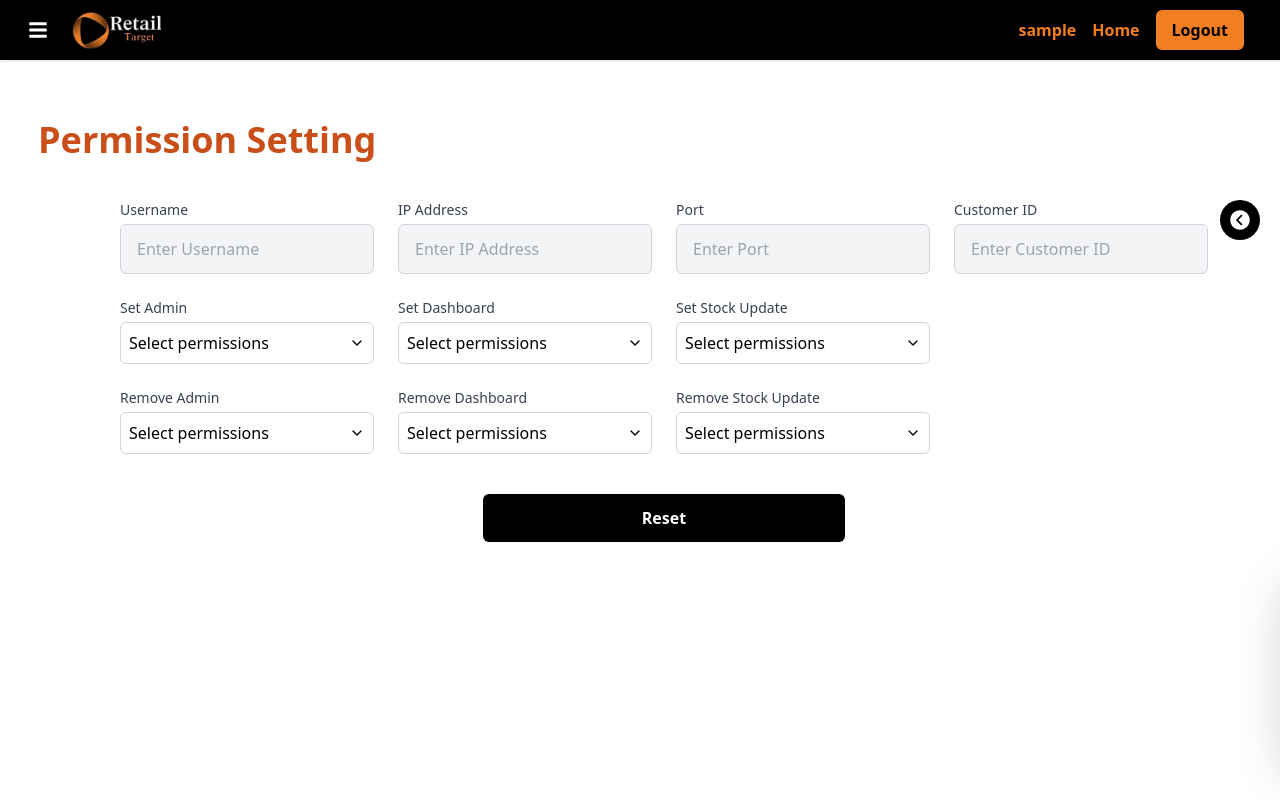
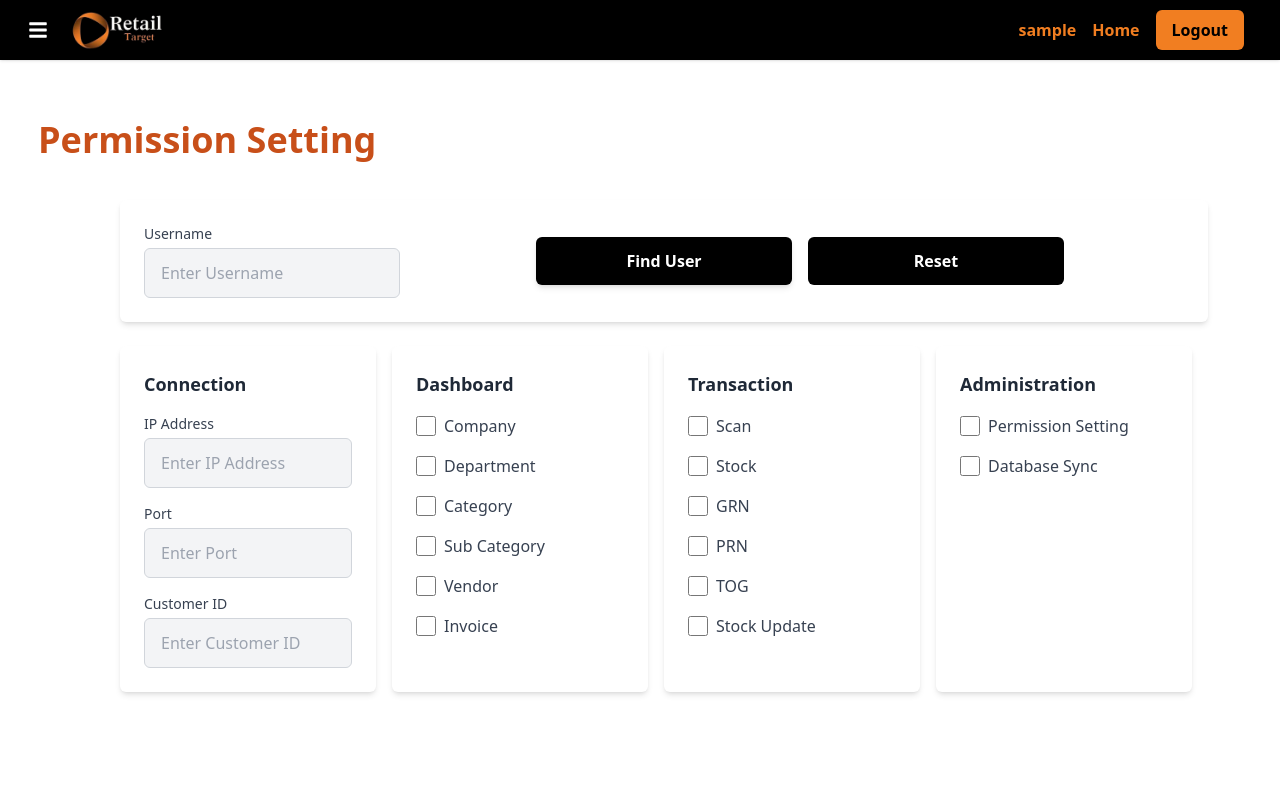
Before and after one commit to RetailT/RetailWeb, a React (Create React App) app in the folder frontend/: page /reset in a window 1280 px wide. Built offline with nearby package versions, Linux system fonts and the light colour scheme; sample sign-in values are in the browser's storage.

Commit message:
reset connection frontend

```diff
--- a/frontend/src/pages/reset.jsx
+++ b/frontend/src/pages/reset.jsx
@@ -16,57 +16,33 @@ import { FadeLoader } from "react-spinners";
 const Reset = () => {
   const { authToken } = useContext(AuthContext);
   const [name, setName] = useState("");
-  const [nameNew, setNameNew] = useState("");
   const [ip, setIp] = useState("");
   const [port, setPort] = useState("");
   const [customerID, setCustomerID] = useState("");
   const [nameError, setNameError] = useState("");
-  const [nameErrorNew, setNameErrorNew] = useState("");
   const [disable, setDisable] = useState(false);
   const [disableNew, setDisableNew] = useState(false);
   const [loading, setLoading] = useState(false);
-  const [selectedAdmin, setSelectedAdmin] = useState([]);
-  const [selectedDashboard, setSelectedDashboard] = useState([]);
-  const [selectedStock, setSelectedStock] = useState([]);
-  const [removeAdmin, setRemoveAdmin] = useState([]);
-  const [removeDashboard, setRemoveDashboard] = useState([]);
-  const [removeStock, setRemoveStock] = useState([]);
   const [alert, setAlert] = useState(null);
-  const [data, setData] = useState([]);
+  const [permissionSetting, setPermissionSetting] = useState(false);
+  const [databaseSync, setDatabaseSync] = useState(false);
+  const [company, setCompany] = useState(false);
+  const [category, setCategory] = useState(false);
+  const [department, setDepartment] = useState(false);
+  const [subCategory, setSubCategory] = useState(false);
+  const [vendor, setVendor] = useState(false);
+  const [invoice, setInvoice] = useState(false);
+  const [scan, setScan] = useState(false);
+  const [stock, setStock] = useState(false);
+  const [stockUpdate, setStockUpdate] = useState(false);
+  const [grn, setGRN] = useState(false);
+  const [prn, setPRN] = useState(false);
+  const [tog, setTOG] = useState(false);
 
   const token = localStorage.getItem("authToken");
   const navigate = useNavigate();
   let username;
 
-
-  const [Admin, setAdmin] = useState([]);
-  const [Dashboard, setDashboard] = useState([]);
-  const [Transaction, setTransaction] = useState([]);
-
-
-
-  const adminPermissionOptions = [
-    { value: "a_permission", label: "Permission Setting" },
-    { value: "a_sync", label: "Databases Synchronization" },
-  ];
-
-  const dashboardPermissionOptions = [
-    { value: "d_company", label: "Company Wise Dashboard" },
-    { value: "d_department", label: "Department Wise Dashboard" },
-    { value: "d_category", label: "Category Wise Dashboard" },
-    { value: "d_scategory", label: "Sub Category Wise Dashboard" },
-    { value: "d_vendor", label: "Vendor Wise Dashboard" },
-    { value: "d_invoice", label: "Invoice Wise Reports" },
-  ];
-
-  const stockUpdatePermissionOptions = [
-    { value: "t_scan", label: "Scan" },
-    { value: "t_stock", label: "Stock" },
-    { value: "t_grn", label: "GRN" },
-    { value: "t_prn", label: "PRN" },
-    { value: "t_tog", label: "TOG" },
-    { value: "t_stock_update", label: "Stock Update" },
-  ];
 
   if (!authToken) {
     return <Navigate to="/login" replace />;
@@ -76,54 +52,6 @@ const Reset = () => {
     const decodedToken = jwtDecode(token);
     username = decodedToken.username;
   }
-
-  // Handlers for each dropdown
-  const handleAdminSelect = (value) => {
-    setSelectedAdmin((prev) =>
-      prev.includes(value)
-        ? prev.filter((item) => item !== value)
-        : [...prev, value]
-    );
-  };
-
-  const handleDashboardSelect = (value) => {
-    setSelectedDashboard((prev) =>
-      prev.includes(value)
-        ? prev.filter((item) => item !== value)
-        : [...prev, value]
-    );
-  };
-
-  const handleStockSelect = (value) => {
-    setSelectedStock((prev) =>
-      prev.includes(value)
-        ? prev.filter((item) => item !== value)
-        : [...prev, value]
-    );
-  };
-
-  const handleRemoveAdmin = (value) => {
-    setRemoveAdmin((prev) =>
-      prev.includes(value)
-        ? prev.filter((item) => item !== value)
-        : [...prev, value]
-    );
-  };
-  const handleRemoveDashboard = (value) => {
-    setRemoveDashboard((prev) =>
-      prev.includes(value)
-        ? prev.filter((item) => item !== value)
-        : [...prev, value]
-    );
-  };
-
-  const handleRemoveStock = (value) => {
-    setRemoveStock((prev) =>
-      prev.includes(value)
-        ? prev.filter((item) => item !== value)
-        : [...prev, value]
-    );
-  };
 
   const handleSubmit = (e) => {
     e.preventDefault();
@@ -144,12 +72,9 @@ const Reset = () => {
         port,
         username,
         customerID,
-        admin: selectedAdmin,
-        dashboard: selectedDashboard,
-        stock: selectedStock,
-        removeAdmin: removeAdmin,
-        removeStock: removeStock,
-        removeDashboard: removeDashboard,
+        admin: [{ a_permission: permissionSetting, a_sync: databaseSync }],
+        dashboard: [{d_company: company, d_category:category, d_department:department, d_scategory:subCategory, d_vendor:vendor, d_invoice:invoice}],
+        stock: [{t_scan:scan, t_stock:stock, t_stock_update:stockUpdate, t_grn:grn, t_prn:prn, t_tog:tog}]
       };
 
       const config1 = {
@@ -196,103 +121,16 @@ const Reset = () => {
     }
   };
 
-  // Dropdown UI Component
-  const MultiSelectDropdown = ({
-    options,
-    selectedValues,
-    handleSelect,
-    label,
-  }) => (
-    <div className="w-full">
-      <label className="block text-sm font-medium text-gray-700 mb-1">
-        {label}
-      </label>
-      <Listbox value={selectedValues} onChange={() => {}}>
-        <div className="relative">
-          <Listbox.Button className="w-full border border-gray-300 p-2 rounded-md bg-white text-left flex justify-between items-center">
-            <span>
-              {selectedValues.length > 0
-                ? `${selectedValues.length} selected`
-                : "Select permissions"}
-            </span>
-            <ChevronDown className="h-4 w-4" />
-          </Listbox.Button>
-          <Transition
-            as={Fragment}
-            leave="transition ease-in duration-100"
-            leaveFrom="opacity-100"
-            leaveTo="opacity-0"
-          >
-            <Listbox.Options className="absolute z-10 mt-1 max-h-60 w-full overflow-auto rounded-md bg-white py-1 shadow-lg border border-gray-200 focus:outline-none text-sm">
-              {options.map((option) => (
-                <Listbox.Option key={option.value} as={Fragment}>
-                  {({ active }) => (
-                    <li
-                      onClick={() => handleSelect(option.value)}
-                      className={`cursor-pointer select-none relative flex items-center gap-2 px-4 py-2 ${
-                        active ? "bg-gray-100" : ""
-                      }`}
-                    >
-                      <input
-                        type="checkbox"
-                        checked={selectedValues.includes(option.value)}
-                        readOnly
-                      />
-                      <span>{option.label}</span>
-                      {selectedValues.includes(option.value) && (
-                        <Check className="h-4 w-4 text-green-500 ml-auto" />
-                      )}
-                    </li>
-                  )}
-                </Listbox.Option>
-              ))}
-            </Listbox.Options>
-          </Transition>
-        </div>
-      </Listbox>
-    </div>
-  );
-
-  function userPermisionDetails(data) {
-    const customLabels = {
-      a_permission: "Permission Setting",
-      a_sync: "Databases Synchronization",
-      d_category: "Category Wise Dashboard",
-      d_company: "Company Wise Dashboard",
-      d_department: "Department Wise Dashboard",
-      d_invoice: "Invoice Wise Report",
-      d_scategory: "Subcategory Wise Dashboard",
-      d_vendor: "Vendor Wise Dashboard",
-      t_scan: "Scan",
-      t_stock: "Stock Update",
-    };
-
-    for (const [key, value] of Object.entries(data)) {
-      if (value.toUpperCase() === "T") {
-        // Use custom labels for categorization
-        const label = customLabels[key] || key;
-
-        if (key.startsWith("a_")) {
-          Admin.push(label);
-        } else if (key.startsWith("d_")) {
-          Dashboard.push(label);
-        } else if (key.startsWith("t_")) {
-          Transaction.push(label);
-        }
-      }
-    }
-
-  }
 
   const handleButtonClick = (e) => {
     e.preventDefault();
-    setNameErrorNew("");
+    setNameError("");
     let isValid = true;
     setDisableNew(true);
     setLoading(true);
 
-    if (!nameNew) {
-      setNameErrorNew("Username is required.");
+    if (!name) {
+      setNameError("Username is required.");
       isValid = false;
       setDisableNew(false);
       setLoading(false);
@@ -305,7 +143,7 @@ const Reset = () => {
           Authorization: `Bearer ${token}`,
         },
         params: {
-          nameNew, // pass the parameter here instead of in the body
+          name, // pass the parameter here instead of in the body
           debug: true,
         },
       };
@@ -329,8 +167,24 @@ const Reset = () => {
             }, 1000);
 
             const user = response.data.userData[0];
-            setData(user);
-            userPermisionDetails(user);
+
+            setPermissionSetting(user.a_permission === 'T');
+            setDatabaseSync(user.a_sync === 'T');
+            setCompany(user.d_company === 'T');
+            setCategory(user.d_category === 'T');
+            setDepartment(user.d_department === 'T');
+            setSubCategory(user.d_scategory === 'T');
+            setVendor(user.d_vendor === 'T');
+            setInvoice(user.d_invoice === 'T');
+            setScan(user.t_scan === 'T');
+            setStock(user.t_stock === 'T');
+            setStockUpdate(user.t_stock_update === 'T');
+            setGRN(user.t_grn === 'T');
+            setPRN(user.t_prn === 'T');
+            setTOG(user.t_tog === 'T');
+
+            // setData(user);
+            // userPermisionDetails(user);
           } else {
             setAlert({ message: response.data.message, type: "error" });
             setTimeout(() => setAlert(null), 3000);
@@ -347,110 +201,6 @@ const Reset = () => {
           setTimeout(() => setAlert(null), 3000);
         });
     }
-  };
-
-  const sidePanel = () => {
-    return (
-      <div className="mt-10">
-        <div>
-          <label
-            htmlFor="nameNew"
-            className="block text-sm font-medium text-gray-700"
-          >
-            Username
-          </label>
-          <input
-            type="text"
-            id="nameNew"
-            value={nameNew}
-            onChange={(e) => setNameNew(e.target.value)}
-            className="mt-1 block w-full px-3 py-2 bg-gray-100 border border-gray-300 rounded-md text-gray-700"
-            placeholder="Enter Username"
-          />
-          {nameErrorNew && (
-            <p className="text-red-500 text-sm mt-1">{nameErrorNew}</p>
-          )}
-        </div>
-
-        <button
-          onClick={handleButtonClick}
-          disabled={disableNew}
-          className={`bg-black text-white px-4 py-2 rounded-md shadow-md hover:bg-gray-800 mt-6 mx-auto block ${
-            disableNew ? "opacity-50 cursor-not-allowed" : ""
-          }`}
-        >
-          Find User
-        </button>
-
-        {loading && (
-          <div className="mt-10 flex justify-center items-center">
-            <FadeLoader
-              cssOverride={null}
-              height={50}
-              loading
-              margin={30}
-              radius={30}
-              speedMultiplier={1}
-              width={8}
-              color="#ce521a"
-            />
-          </div>
-        )}
-
-        {!loading && data.length !== 0 && (
-  <div className="mb-5 mt-5">
-    <div className="space-y-2">
-    <div className="border-t pt-2">
-  <p className="font-medium text-[#bc4a17] mb-3">
-    Dashboard Permission Available
-  </p>
-
-
-  {Dashboard.length > 0 ? (
-    Dashboard.map((item, index) => (
-      <p key={index} className="text-gray-700">
-        <strong>{item}</strong>
-      </p>
-    ))
-  ) : (
-    <p>No dashboard permissions available</p>
-  )}
-</div>
-
-      <div className="border-t pt-2">
-        <p className="font-medium text-[#bc4a17] mb-3">
-          Transaction Permission Available
-        </p>
-        {Transaction.length > 0 ? (
-          Transaction.map((item, index) => (
-            <p key={index} className="text-gray-700">
-              <strong>{item}</strong>
-            </p>
-          ))
-        ) : (
-          <p>No transaction permissions available</p>
-        )}
-      </div>
-      <div className="border-t pt-2">
-        <p className="font-medium text-[#bc4a17] mb-3">
-          Administration Permission Available
-        </p>
-        {Admin.length > 0 ? (
-          Admin.map((item, index) => (
-            <p key={index} className="text-gray-700">
-              <strong>{item}</strong>
-            </p>
-          ))
-        ) : (
-          <p>No admin permissions available</p>
-        )}
-      </div>
-    </div>
-  </div>
-)}
-
-      </div>
-    );
   };
 
   return (
@@ -474,13 +224,13 @@ const Reset = () => {
 
           <div className="flex justify-center mt-10 ml-[-50px] md:ml-0">
   <div className="w-full max-w-7xl px-4 md:px-8">
-    <PanelMenu items={sidePanel()} />
+    {/* <PanelMenu items={sidePanel()} /> */}
     <form className="space-y-6" onSubmit={handleSubmit}>
-      {/* Grid Layout for Inputs */}
-      <div className="grid grid-cols-1 sm:grid-cols-2 md:grid-cols-4 gap-4 md:gap-6 mb-10">
-        {/* Username */}
-        <div>
-          <label htmlFor="name" className="block text-sm font-medium text-gray-700">
+
+     <div className="bg-white p-6 rounded-md shadow-md flex flex-col lg:flex-row lg:justify-between items-center gap-4">
+  {/* Username Field */}
+  <div className="flex flex-col w-full lg:w-auto">
+    <label htmlFor="name" className="text-sm font-medium text-gray-700">
       Username
     </label>
     <input
@@ -488,17 +238,47 @@ const Reset = () => {
       id="name"
       value={name}
       onChange={(e) => setName(e.target.value)}
-            className="mt-1 block w-full px-4 py-3 bg-gray-100 border border-gray-300 rounded-md text-gray-700"
+      className="mt-1 w-full lg:w-64 px-4 py-3 bg-gray-100 border border-gray-300 rounded-md text-gray-700"
       placeholder="Enter Username"
     />
     {nameError && <p className="text-red-500 text-sm mt-1">{nameError}</p>}
   </div>
 
+  {/* Buttons Container */}
+  <div className="flex flex-col md:flex-row gap-4 w-full justify-center items-center">
+  {/* Find User Button */}
+  <button
+    onClick={handleButtonClick}
+    disabled={disableNew}
+    className={`px-4 py-3 w-full md:w-1/3 bg-black text-white font-semibold rounded-md shadow-md hover:bg-gray-800 ${
+      disableNew ? "opacity-50 cursor-not-allowed" : ""
+    }`}
+  >
+    Find User
+  </button>
+
+  {/* Reset Button */}
+  <button
+    type="submit"
+    disabled={disable}
+    className={`px-4 py-3 w-full md:w-1/3 bg-black text-white font-semibold rounded-md hover:bg-gray-800 ${
+      disable ? "opacity-50 cursor-not-allowed" : ""
+    }`}
+  >
+    Reset
+  </button>
+</div>
+
+</div>
+
+<div className="flex flex-col md:flex-row flex-wrap gap-4">
+  {/* Card 1 */}
+  <div className="bg-white p-6 rounded-md shadow-md w-full md:w-[calc(25%-1rem)]">
+    <h2 className="text-lg font-semibold text-gray-800 mb-4">Connection</h2>
+
     {/* IP Address */}
-        <div>
-          <label htmlFor="ip" className="block text-sm font-medium text-gray-700">
-            IP Address
-          </label>
+    <div className="mb-4">
+      <label htmlFor="ip" className="block text-sm font-medium text-gray-700">IP Address</label>
       <input
         type="text"
         id="ip"
@@ -510,10 +290,8 @@ const Reset = () => {
     </div>
 
     {/* Port */}
-        <div>
-          <label htmlFor="port" className="block text-sm font-medium text-gray-700">
-            Port
-          </label>
+    <div className="mb-4">
+      <label htmlFor="port" className="block text-sm font-medium text-gray-700">Port</label>
       <input
         type="text"
         id="port"
@@ -526,9 +304,7 @@ const Reset = () => {
 
     {/* Customer ID */}
     <div>
-          <label htmlFor="customerID" className="block text-sm font-medium text-gray-700">
-            Customer ID
-          </label>
+      <label htmlFor="customerID" className="block text-sm font-medium text-gray-700">Customer ID</label>
       <input
         type="number"
         id="customerID"
@@ -538,71 +314,158 @@ const Reset = () => {
         placeholder="Enter Customer ID"
       />
     </div>
-
-        {/* Admin Permissions */}
-        <MultiSelectDropdown
-          options={adminPermissionOptions}
-          selectedValues={selectedAdmin}
-          handleSelect={handleAdminSelect}
-          label="Set Admin"
-        />
-
-        {/* Dashboard Permissions */}
-        <MultiSelectDropdown
-          options={dashboardPermissionOptions}
-          selectedValues={selectedDashboard}
-          handleSelect={handleDashboardSelect}
-          label="Set Dashboard"
-        />
-
-        {/* Stock Update Permissions */}
-        <MultiSelectDropdown
-          options={stockUpdatePermissionOptions}
-          selectedValues={selectedStock}
-          handleSelect={handleStockSelect}
-          label="Set Stock Update"
-        />
-
-        {/* Placeholder for spacing */}
-        <div></div>
-
-        {/* Remove Admin Permissions */}
-        <MultiSelectDropdown
-          options={adminPermissionOptions}
-          selectedValues={removeAdmin}
-          handleSelect={handleRemoveAdmin}
-          label="Remove Admin"
-        />
-
-        {/* Remove Dashboard Permissions */}
-        <MultiSelectDropdown
-          options={dashboardPermissionOptions}
-          selectedValues={removeDashboard}
-          handleSelect={handleRemoveDashboard}
-          label="Remove Dashboard"
-        />
-
-        {/* Remove Stock Update Permissions */}
-        <MultiSelectDropdown
-          options={stockUpdatePermissionOptions}
-          selectedValues={removeStock}
-          handleSelect={handleRemoveStock}
-          label="Remove Stock Update"
-        />
   </div>
 
-      {/* Reset Button */}
-      <div className="flex justify-center">
-        <button
-          type="submit"
-          disabled={disable}
-          className={`w-1/3 px-4 py-3 bg-black text-white font-semibold rounded-md hover:bg-gray-800 ${
-            disable ? "opacity-50 cursor-not-allowed" : ""
-          }`}
-        >
-          Reset
-        </button>
+  {/* Card 2 */}
+  <div className="bg-white p-6 rounded-md shadow-md w-full md:w-[calc(25%-1rem)]">
+    <h2 className="text-lg font-semibold text-gray-800 mb-4">Dashboard</h2>
+    <div className="flex flex-col gap-4">
+      <label className="flex items-center space-x-2">
+        <input
+          type="checkbox"
+          checked={company}
+          onChange={(e) => setCompany(e.target.checked)}
+          className="w-5 h-5"
+        />
+        <span className="text-gray-700">Company</span>
+      </label>
+      <label className="flex items-center space-x-2">
+        <input
+          type="checkbox"
+          checked={department}
+          onChange={(e) => setDepartment(e.target.checked)}
+          className="w-5 h-5"
+        />
+        <span className="text-gray-700">Department</span>
+      </label>
+      <label className="flex items-center space-x-2">
+        <input
+          type="checkbox"
+          checked={category}
+          onChange={(e) => setCategory(e.target.checked)}
+          className="w-5 h-5"
+        />
+        <span className="text-gray-700">Category</span>
+      </label>
+      <label className="flex items-center space-x-2">
+        <input
+          type="checkbox"
+          checked={subCategory}
+          onChange={(e) => setSubCategory(e.target.checked)}
+          className="w-5 h-5"
+        />
+        <span className="text-gray-700">Sub Category</span>
+      </label>
+      <label className="flex items-center space-x-2">
+        <input
+          type="checkbox"
+          checked={vendor}
+          onChange={(e) => setVendor(e.target.checked)}
+          className="w-5 h-5"
+        />
+        <span className="text-gray-700">Vendor</span>
+      </label>
+      <label className="flex items-center space-x-2">
+        <input
+          type="checkbox"
+          checked={invoice}
+          onChange={(e) => setInvoice(e.target.checked)}
+          className="w-5 h-5"
+        />
+        <span className="text-gray-700">Invoice</span>
+      </label>
     </div>
+  </div>
+
+  {/* Card 3 */}
+  <div className="bg-white p-6 rounded-md shadow-md w-full md:w-[calc(25%-1rem)]">
+    <h2 className="text-lg font-semibold text-gray-800 mb-4">Transaction</h2>
+    <div className="flex flex-col gap-4">
+      <label className="flex items-center space-x-2">
+        <input
+          type="checkbox"
+          checked={scan}
+          onChange={(e) => setScan(e.target.checked)}
+          className="w-5 h-5"
+        />
+        <span className="text-gray-700">Scan</span>
+      </label>
+      <label className="flex items-center space-x-2">
+        <input
+          type="checkbox"
+          checked={stock}
+          onChange={(e) => setStock(e.target.checked)}
+          className="w-5 h-5"
+        />
+        <span className="text-gray-700">Stock</span>
+      </label>
+      <label className="flex items-center space-x-2">
+        <input
+          type="checkbox"
+          checked={grn}
+          onChange={(e) => setGRN(e.target.checked)}
+          className="w-5 h-5"
+        />
+        <span className="text-gray-700">GRN</span>
+      </label>
+      <label className="flex items-center space-x-2">
+        <input
+          type="checkbox"
+          checked={prn}
+          onChange={(e) => setPRN(e.target.checked)}
+          className="w-5 h-5"
+        />
+        <span className="text-gray-700">PRN</span>
+      </label>
+      <label className="flex items-center space-x-2">
+        <input
+          type="checkbox"
+          checked={tog}
+          onChange={(e) => setTOG(e.target.checked)}
+          className="w-5 h-5"
+        />
+        <span className="text-gray-700">TOG</span>
+      </label>
+      <label className="flex items-center space-x-2">
+        <input
+          type="checkbox"
+          checked={stockUpdate}
+          onChange={(e) => setStockUpdate(e.target.checked)}
+          className="w-5 h-5"
+        />
+        <span className="text-gray-700">Stock Update</span>
+      </label>
+    </div>
+  </div>
+
+  {/* Card 4 */}
+  <div className="bg-white p-6 rounded-md shadow-md w-full md:w-[calc(25%-1rem)]">
+    <h2 className="text-lg font-semibold text-gray-800 mb-4">Administration</h2>
+    <div className="flex flex-col gap-4">
+      <label className="flex items-center space-x-2">
+        <input
+          type="checkbox"
+          checked={permissionSetting}
+          onChange={(e) => setPermissionSetting(e.target.checked)}
+          className="w-5 h-5"
+        />
+        <span className="text-gray-700">Permission Setting</span>
+      </label>
+      <label className="flex items-center space-x-2">
+        <input
+          type="checkbox"
+          checked={databaseSync}
+          onChange={(e) => setDatabaseSync(e.target.checked)}
+          className="w-5 h-5"
+        />
+        <span className="text-gray-700">Database Sync</span>
+      </label>
+    </div>
+  </div>
+</div>
+
+
+
     </form>
   </div>
 </div>
```
Lines whose indentation alone changed are shown as unchanged.
